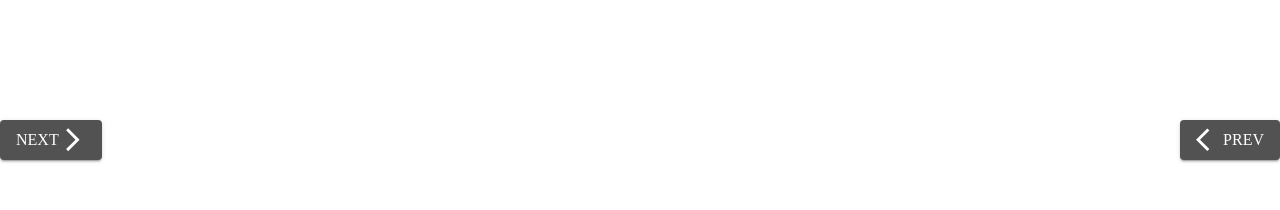
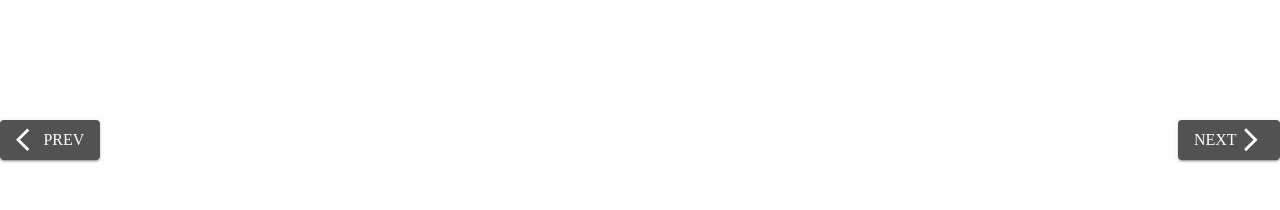
Before and after one commit to Muhammad-Abdullah786/MUI, a React (Vite) app: page / in a window 1280 px wide. Shown: the part 1480-1690 px from the top of the page. Built offline with nearby package versions, Linux system fonts and the light colour scheme.

Commit message:
image slider done

```diff
--- a/src/components/section/ImgSlider.jsx
+++ b/src/components/section/ImgSlider.jsx
@@ -1,5 +1,5 @@
 import { Button } from "@mui/material";
-import React from "react";
+import React, { useRef } from "react";
 import "slick-carousel/slick/slick.css";
 import "slick-carousel/slick/slick-theme.css";
 import Slider from "react-slick";
@@ -7,6 +7,15 @@ import ArrowForwardIosIcon from "@mui/icons-material/ArrowForwardIos";
 import ArrowBackIosIcon from "@mui/icons-material/ArrowBackIos";
 
 export default function ImgSlider({ imgList }) {
+  let sliderRef = useRef(null);
+
+  const next = () => {
+    sliderRef.slickNext();
+  };
+  const previous = () => {
+    sliderRef.slickPrev();
+  };
+
   var settings = {
     dots: false,
     infinite: true,
@@ -44,13 +53,20 @@ export default function ImgSlider({ imgList }) {
   return (
     <>
       <div className="slider-container">
-        <Slider {...settings}>
+        <Slider
+          ref={(slider) => {
+            sliderRef = slider;
+          }}
+          {...settings}
+        >
           {imgList.map((item) => (
             <div
               key={item.img}
-              style={{
-                padding: "0 10px", // This adds horizontal padding to each image
-              }}
+              style={
+                {
+                  // margin: "0 1000px",
+                }
+              }
             >
               <img
                 src={`${item.img}`}
@@ -61,14 +77,16 @@ export default function ImgSlider({ imgList }) {
                   width: "100%",
                   height: "100%",
                   objectFit: "cover",
-                  //   padding: "0px 10px",
+                  // margin: "0px 10px",
                 }}
               />
             </div>
           ))}
         </Slider>
       </div>
+
       <Button
+        onClick={previous}
         variant="contained"
         sx={{
           position: "absolute",
@@ -76,20 +94,20 @@ export default function ImgSlider({ imgList }) {
           top: "200%",
         }}
       >
-        Next
-        <ArrowForwardIosIcon />
+        <ArrowBackIosIcon />
+        Prev
       </Button>
-
       <Button
         variant="contained"
+        onClick={next}
         sx={{
           position: "absolute",
           right: 0,
           top: "200%",
         }}
       >
-        <ArrowBackIosIcon />
-        Prev
+        Next
+        <ArrowForwardIosIcon />
       </Button>
     </>
   );
```
